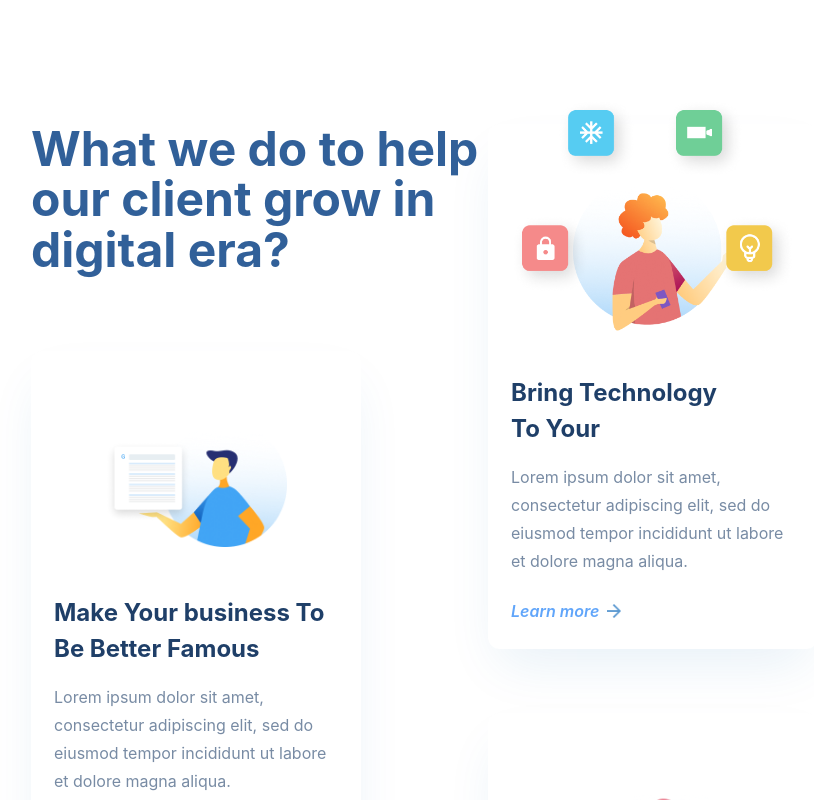
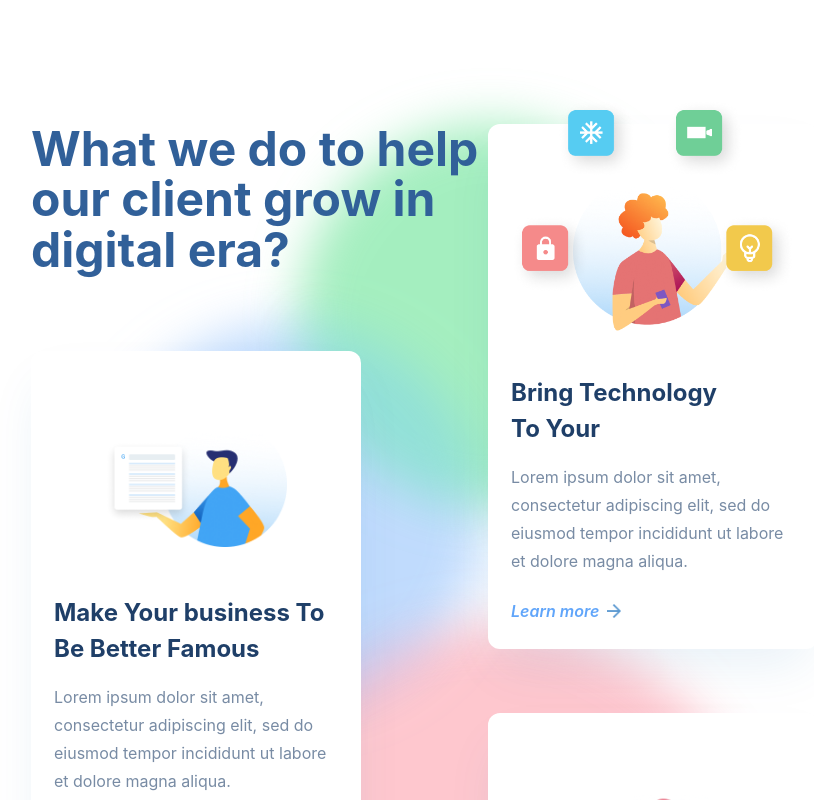
Before and after one commit to danxczm/toyshousetest, a React (Vite) app: page / in a window 1280 px wide. Shown: the part 820-1620 px from the top of the page, without its empty margins (149-963 px from the left). Built offline with nearby package versions, Linux system fonts and the light colour scheme.

Commit message:
feat: mission bg

```diff
--- a/src/App.jsx
+++ b/src/App.jsx
@@ -5,19 +5,15 @@ import Form from './components/form';
 import Hero from './components/hero';
 import Interest from './components/interest';
 import Mission from './components/mission';
-// import MissionFullScreen from './components/missionFullScreen';
 
 function App() {
     return (
         <BrowserRouter>
-            <div>
-                <Hero />
-                <Mission />
-                {/* <MissionFullScreen /> */}
-                <Form />
-                <Interest />
-                <Footer />
-            </div>
+            <Hero />
+            <Mission />
+            <Form />
+            <Interest />
+            <Footer />
         </BrowserRouter>
     );
 }
--- a/src/components/mission.jsx
+++ b/src/components/mission.jsx
@@ -5,7 +5,11 @@ import product from '../public/product.png';
 
 const Mission = () => {
     return (
-        <section id="services" className="scroll-mt-28">
+        <section id="services" className="relative scroll-mt-28">
+            <div className="absolute m-auto left-0 right-0 bg-green-400 rounded-full top-[150px] lg:top-[0px] blur-xl opacity-50 -z-50 lg:w-96 lg:h-96 sm:w-[350px] sm:h-[350px] md:w-[450px] md:h-[450px] mix-blend-screen"></div>
+            <div className="absolute left-0 right-0 m-auto bg-blue-400 rounded-full top-[750px] lg:top-[200px] lg:-left-[400px] blur-xl opacity-40 -z-50 lg:w-96 lg:h-96 sm:w-[350px] sm:h-[350px] md:w-[450px] md:h-[450px]  mix-blend-screen "></div>
+            <div className="absolute left-0 right-0 m-auto bg-rose-400 rounded-full top-[1350px] lg:top-[500px] blur-xl opacity-40 -z-50 sm:w-[350px] sm:h-[350px] md:w-[450px] md:h-[450px] lg:w-[550px] lg:h-[550px] mix-blend-screen "></div>
+
             <div className="px-[15px] w-min md:w-[457px] mt-[77px] md:mt-[106px] mx-auto lg:hidden">
                 <h1 className="text-4xl font-bold	leading-[50.4px] tracking-[5%] text-[#316099] mb-[76px]">
                     What we do to help our client grow in digital era?
--- a/tailwind.config.js
+++ b/tailwind.config.js
@@ -1,9 +1,6 @@
 /** @type {import('tailwindcss').Config} */
 export default {
-  content: [
-    './index.html',
-    './src/**/*.{js,jsx}',
-  ],
+    content: ['./index.html', './src/**/*.{js,jsx}'],
     theme: {
         extend: {},
         screens: {
```
Lines whose indentation alone changed are shown as unchanged.
